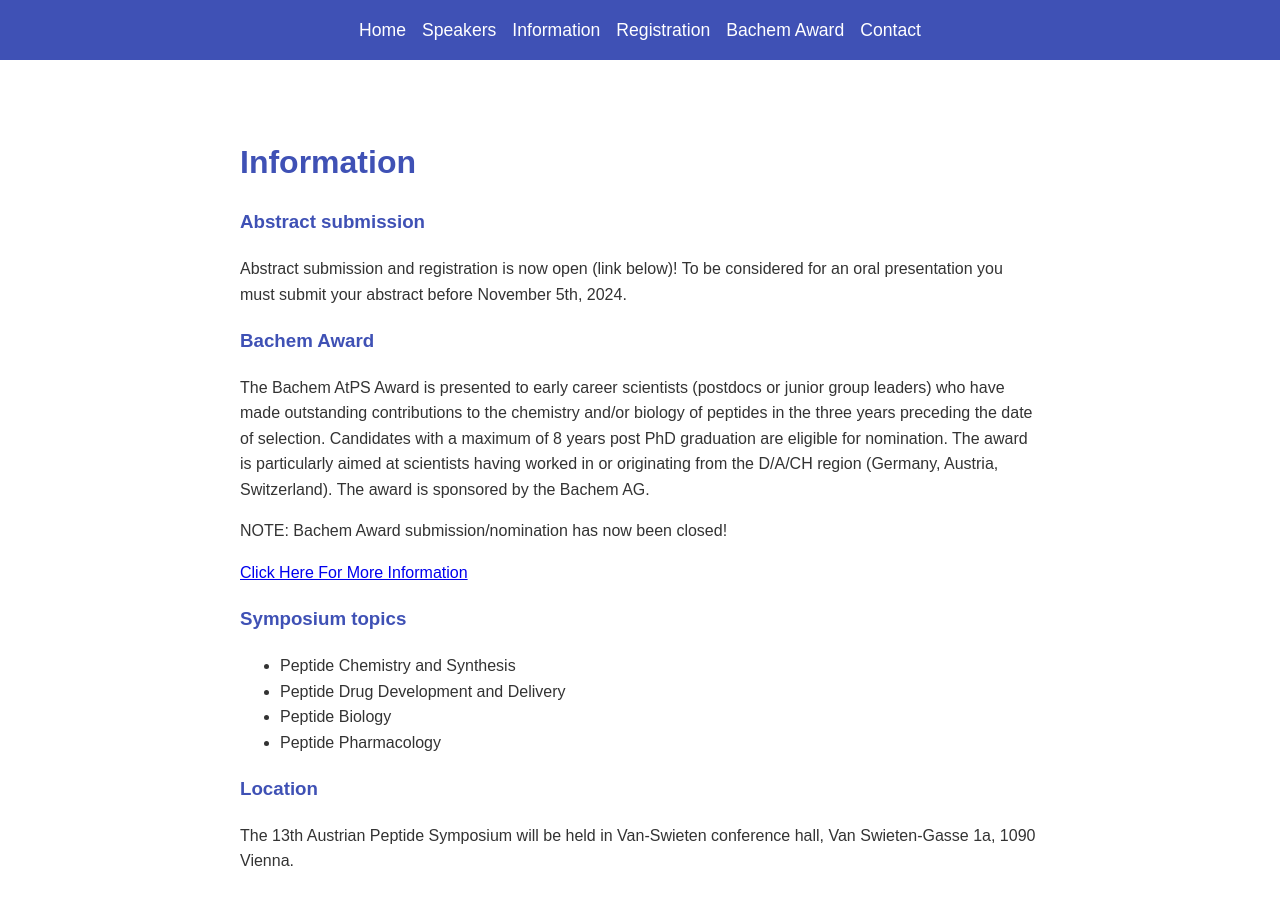
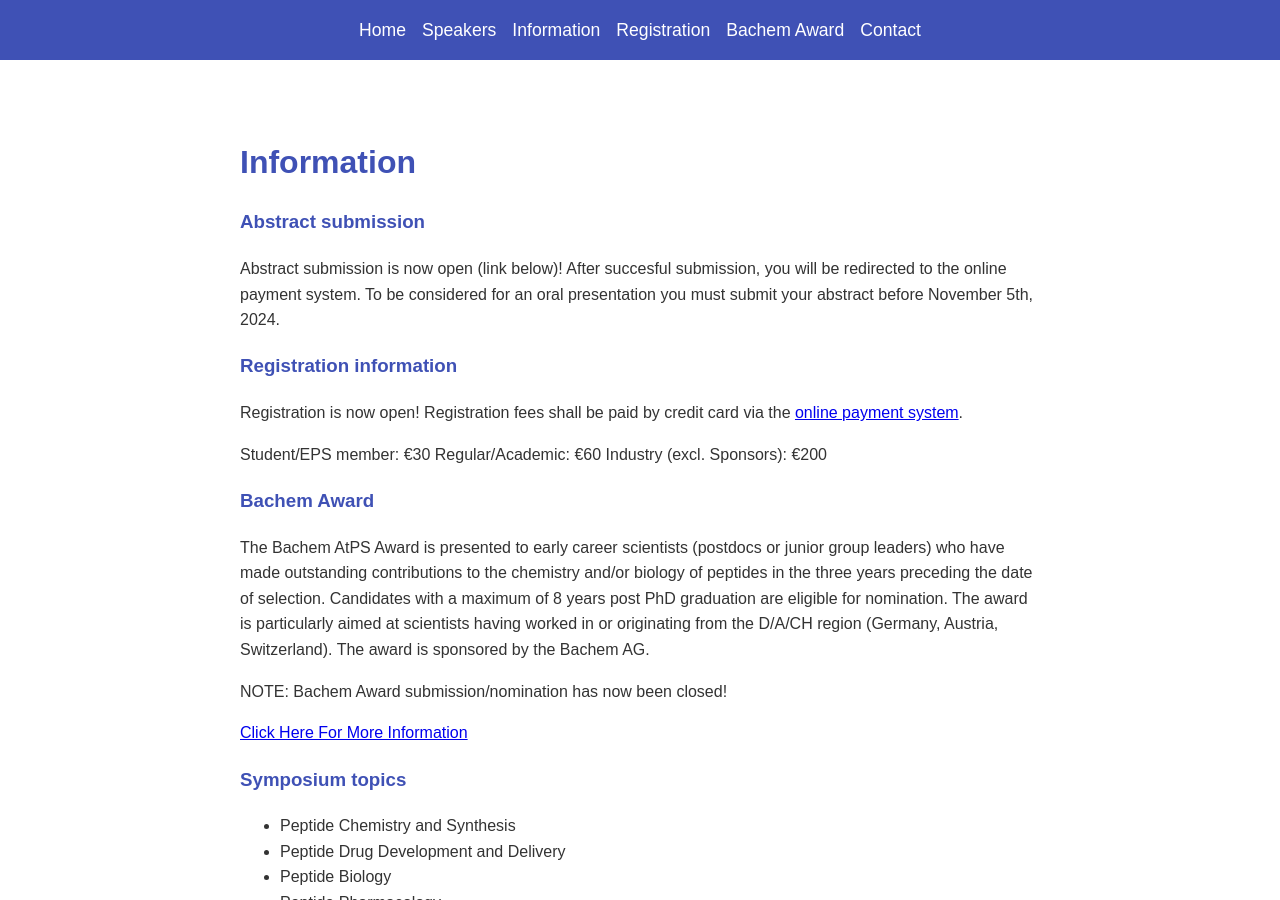
Before and after one commit to austrianpeptide/v2, a Jekyll site: the page built from index.markdown, in a window 1280 px wide and 900 px high, scrolled down 1330 px. Built offline with Jekyll 4.4.1, drawn with Linux system fonts in a browser that asks for light colours.

Commit message:
Update content.yml

```diff
--- a/_data/content.yml
+++ b/_data/content.yml
@@ -63,81 +63,35 @@
     Tel.: +43-(0)1-40160-31390, Email: christian.w.gruber@meduniwien.ac.at
 
     '
-  information: '## Information
-
-    ### Abstract submission
-
-    Abstract submission and registration is now open (link below)!
-
-    To be considered for an oral presentation you must submit your abstract before
-    November 5th, 2024.
-
-
-    ### Bachem Award
-
-    The Bachem AtPS Award is presented to early career scientists (postdocs or junior
-    group leaders) who have made outstanding contributions to the chemistry and/or
-    biology of peptides in the three years preceding the date of selection. Candidates
-    with a maximum of 8 years post PhD graduation are eligible for nomination. The
-    award is particularly aimed at scientists having worked in or originating from
-    the D/A/CH region (Germany, Austria, Switzerland). The award is sponsored by the
-    Bachem AG.
-
-
-    NOTE: Bachem Award submission/nomination has now been closed!
-
-
-    [Click Here For More Information](/uploads/Announcement_AtPSAward_2024.pdf)
-
-
-
-    ### Symposium topics
-
-    - Peptide Chemistry and Synthesis
-
-    - Peptide Drug Development and Delivery
-
-    - Peptide Biology
-
-    - Peptide Pharmacology
-
-
-
-    ### Location
-
-    The 13th Austrian Peptide Symposium will be held in Van-Swieten conference hall,
-    Van Swieten-Gasse 1a, 1090 Vienna.
-
-
-    ![Van Swieten Hall Map](/assets/images/vsplan.gif)
-
-
-    ![Van Swieten Hall Picture](/assets/images/vspic.jpg)
-
-
-
-    ### Further information
-
-    The meeting will be held under the auspices of the European Peptide Society (EPS).
-    To be become a member of the EPS (free-of-charge), please [click here](https://www.eurpepsoc.com/benefits-of-membership/).
-
-
-    Download the reports from the [2011-2017](/uploads/Report_AtPS2011-2017.pdf) meetings.
-
-
-    Download the reports from the [2021](https://www.eurpepsoc.com/wp-content/uploads/2022/08/63rd-EPS-Newsletter.pdf),
-    [2022](https://www.eurpepsoc.com/wp-content/uploads/2023/06/64th-EPS-Newsletter.pdf)
-    and [2023](https://www.eurpepsoc.com/a-report-on-the-12th-austrian-peptide-symposium/)
-    meetings via the EPS newsletter archive.
-
-
-    Download a report about [Peptide Science in Austria](https://www.meduniwien.ac.at/pharmakologie/ms/Peptide%20Science%20in%20Austria.pdf).
-
-
-    ![EPS logo](https://austrianpeptides.org/uploads/epslogo.gif)
-
-
-    '
+  information: "## Information\n### Abstract submission\nAbstract submission is now\
+    \ open (link below)! \nAfter succesful submission, you will be redirected to the\
+    \ online payment system.\nTo be considered for an oral presentation you must submit\
+    \ your abstract before November 5th, 2024.\n\n### Registration information\nRegistration\
+    \ is now open! \nRegistration fees shall be paid by credit card via the [online\
+    \ payment system](https://payment2.meduniwien.ac.at/peptidsymposium/).\n\nStudent/EPS\
+    \ member: \u20AC30\nRegular/Academic: \u20AC60\nIndustry (excl. Sponsors): \u20AC\
+    200\n\n\n### Bachem Award\nThe Bachem AtPS Award is presented to early career\
+    \ scientists (postdocs or junior group leaders) who have made outstanding contributions\
+    \ to the chemistry and/or biology of peptides in the three years preceding the\
+    \ date of selection. Candidates with a maximum of 8 years post PhD graduation\
+    \ are eligible for nomination. The award is particularly aimed at scientists having\
+    \ worked in or originating from the D/A/CH region (Germany, Austria, Switzerland).\
+    \ The award is sponsored by the Bachem AG.\n\nNOTE: Bachem Award submission/nomination\
+    \ has now been closed!\n\n[Click Here For More Information](/uploads/Announcement_AtPSAward_2024.pdf)\n\
+    \n\n### Symposium topics\n- Peptide Chemistry and Synthesis\n- Peptide Drug Development\
+    \ and Delivery\n- Peptide Biology\n- Peptide Pharmacology\n\n\n### Location\n\
+    The 13th Austrian Peptide Symposium will be held in Van-Swieten conference hall,\
+    \ Van Swieten-Gasse 1a, 1090 Vienna.\n\n![Van Swieten Hall Map](/assets/images/vsplan.gif)\n\
+    \n![Van Swieten Hall Picture](/assets/images/vspic.jpg)\n\n\n### Further information\n\
+    The meeting will be held under the auspices of the European Peptide Society (EPS).\
+    \ To be become a member of the EPS (free-of-charge), please [click here](https://www.eurpepsoc.com/benefits-of-membership/).\n\
+    \nDownload the reports from the [2011-2017](/uploads/Report_AtPS2011-2017.pdf)\
+    \ meetings.\n\nDownload the reports from the [2021](https://www.eurpepsoc.com/wp-content/uploads/2022/08/63rd-EPS-Newsletter.pdf),\
+    \ [2022](https://www.eurpepsoc.com/wp-content/uploads/2023/06/64th-EPS-Newsletter.pdf)\
+    \ and [2023](https://www.eurpepsoc.com/a-report-on-the-12th-austrian-peptide-symposium/)\
+    \ meetings via the EPS newsletter archive.\n\nDownload a report about [Peptide\
+    \ Science in Austria](https://www.meduniwien.ac.at/pharmakologie/ms/Peptide%20Science%20in%20Austria.pdf).\n\
+    \n![EPS logo](https://austrianpeptides.org/uploads/epslogo.gif)\n\n"
   main: "# 13th Austrian Peptide Symposium\n\nDate: 5th of December, 2024\n\nLocation:\
     \ Vienna, Austria\n\nFurther details and preliminary program for the 13th Austrian\
     \ Peptide Symposium will be announced soon! \nThis event is organized by the Austrian\
```
